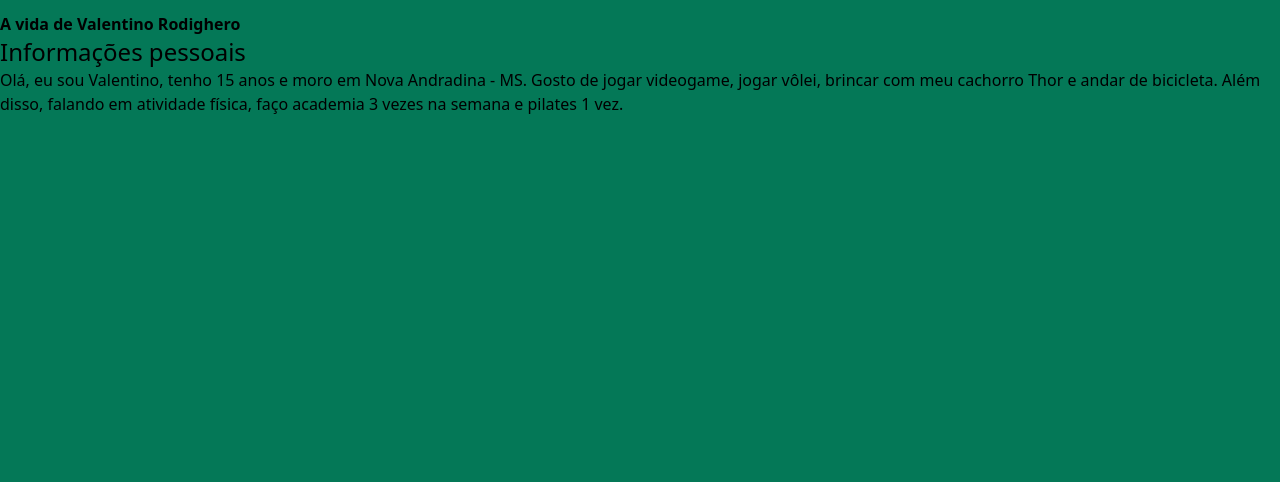
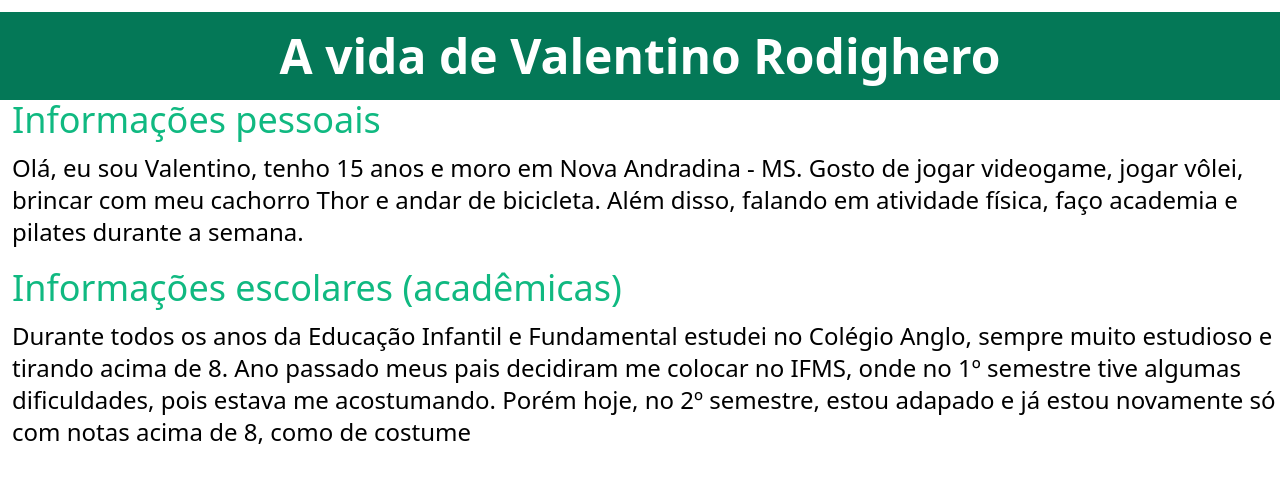
Before and after one commit to valentinorodighero/Portf-lio, a plain HTML site: page index.html in a window 1280 px wide. Drawn offline with nearby package versions, Linux system fonts and the light colour scheme.

Commit message:
adicionando informações

```diff
--- a/index.html
+++ b/index.html
@@ -6,13 +6,15 @@
     <title>Document</title>
     <link href="https://cdn.jsdelivr.net/npm/tailwindcss@2.2.19/dist/tailwind.min.css" rel="stylesheet" />
 </head>
-<body class="bg-green-700">
-    <header class="mt-3">
-        <h1 class="text-white, text-4xl, font-bold">A vida de Valentino Rodighero</h1>
+<body>
+    <header class="mt-3 bg-green-700">
+        <h1 class="text-white text-5xl font-bold text-center py-5">A vida de Valentino Rodighero</h1>
     </header>
-    <main>
-        <h2 class="text-white, text-2xl">Informações pessoais</h2>
-        <p>Olá, eu sou Valentino, tenho 15 anos e moro em Nova Andradina - MS. Gosto de jogar videogame, jogar vôlei, brincar com meu cachorro Thor e andar de bicicleta. Além disso, falando em atividade física, faço academia 3 vezes na semana e pilates 1 vez.</p>
+    <main class="pl-3">
+        <h2 class="text-green-500 text-4xl mb-3">Informações pessoais</h2>
+        <p class="text-2xl mb-5">Olá, eu sou Valentino, tenho 15 anos e moro em Nova Andradina - MS. Gosto de jogar videogame, jogar vôlei, brincar com meu cachorro Thor e andar de bicicleta. Além disso, falando em atividade física, faço academia e pilates durante a semana.</p>
+        <h2 class="text-green-500 text-4xl mb-3">Informações escolares (acadêmicas)</h2>
+        <p class="text-2xl mb-5">Durante todos os anos da Educação Infantil e Fundamental estudei no Colégio Anglo, sempre muito estudioso e tirando acima de 8. Ano passado meus pais decidiram me colocar no IFMS, onde no 1º semestre tive algumas dificuldades, pois estava me acostumando. Porém hoje, no 2º semestre, estou adapado e já estou novamente só com notas acima de 8, como de costume</p>
     </main>
 </body>
 </html>
```
